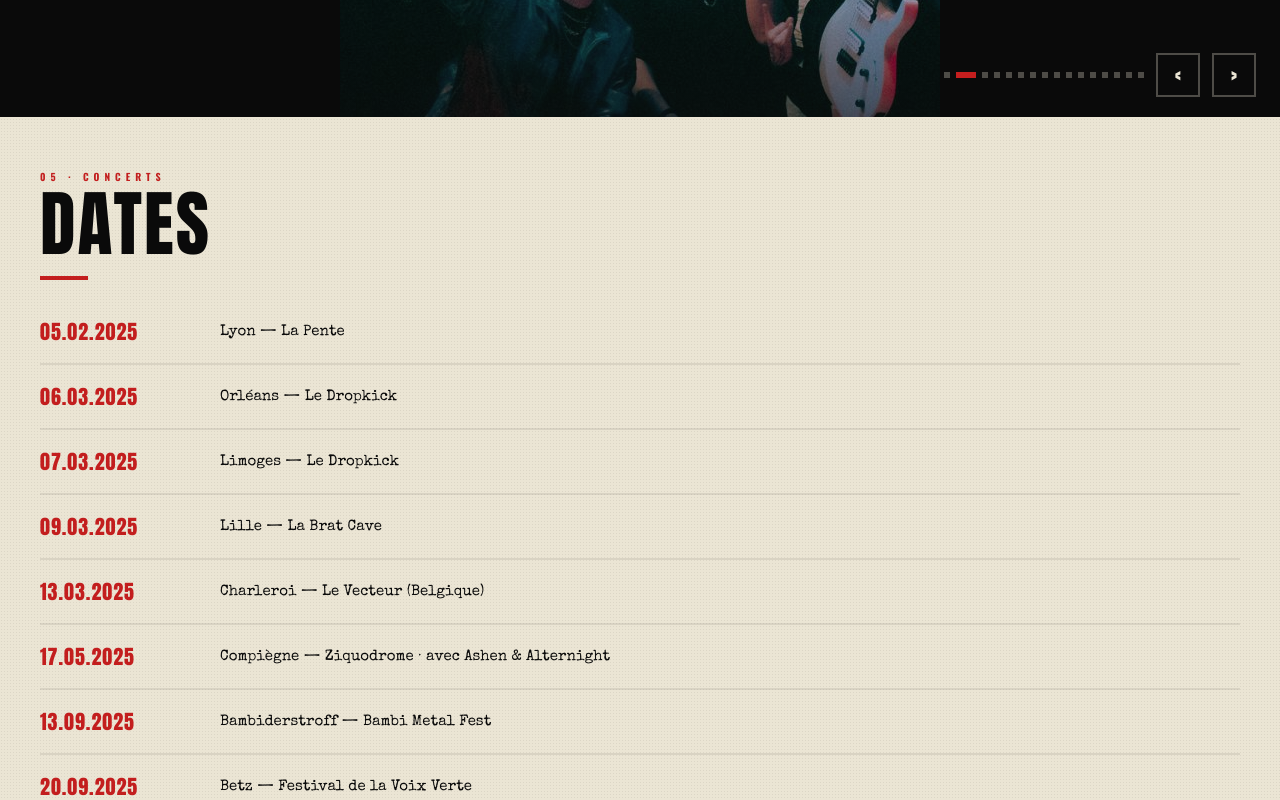
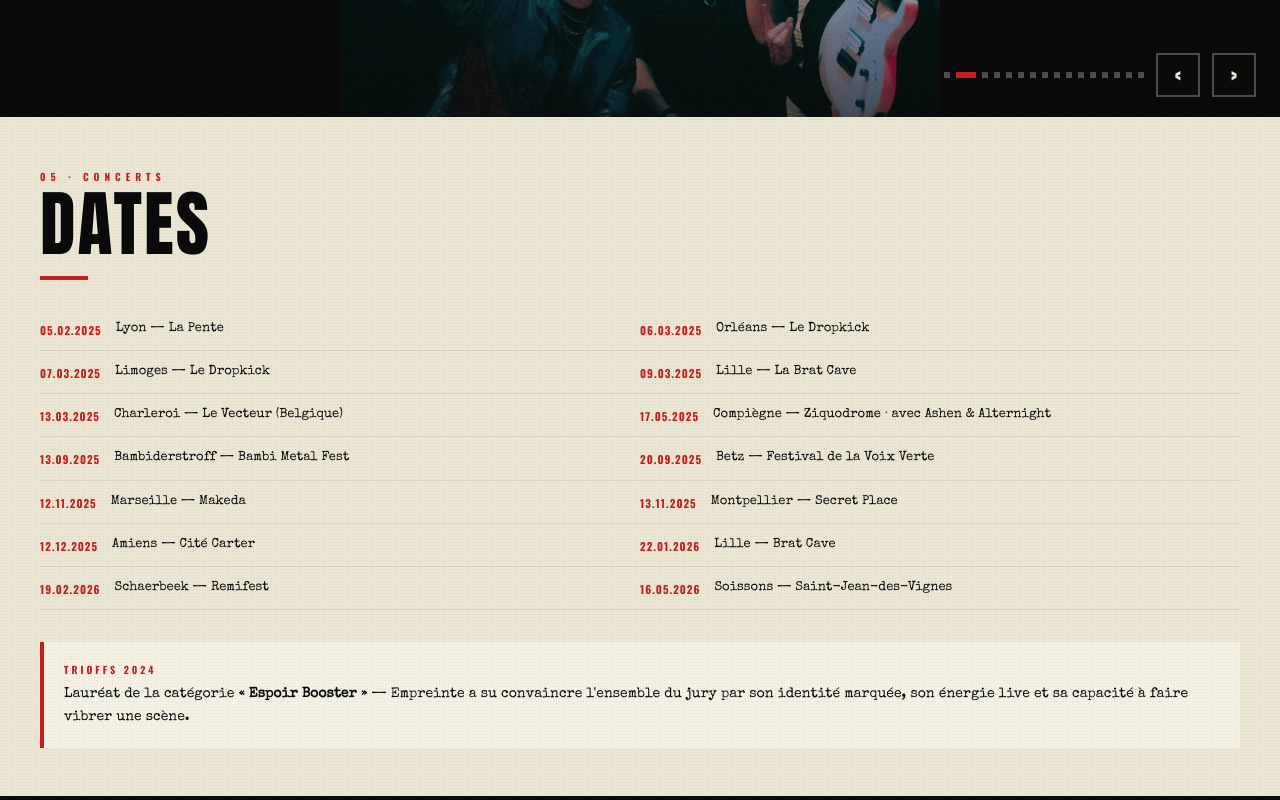
Before and after one commit to BrownGreg/carillon_label, a React (Vite) app in the folder app/: page /epk/empreinte in a window 1280 px wide. Shown: the part 3453-4253 px from the top of the page. Built offline with nearby package versions, Linux system fonts and the light colour scheme; a web font is replaced by a local one.

Commit message:
style: dates Empreinte EPK — affichage 2 colonnes identique à Indicible
Co-Authored-By: Claude Sonnet 4.6 <noreply@anthropic.com>

```diff
--- a/app/src/pages/EpkEmpreintePage.jsx
+++ b/app/src/pages/EpkEmpreintePage.jsx
@@ -489,27 +489,41 @@ const DatesSection = styled.div`
   }
 `
 
-const DateRow = styled.div`
+const DatesGrid = styled.div`
   display: grid;
-  grid-template-columns: 160px 1fr;
-  gap: 20px;
-  padding: 16px 0;
-  border-bottom: 2px solid rgba(10,10,10,0.08);
-  align-items: center;
-  &:last-child { border-bottom: none; }
+  grid-template-columns: 1fr 1fr;
+  gap: 0;
+  margin-top: 28px;
+
+  @media (max-width: 640px) {
+    grid-template-columns: 1fr;
+  }
+`
+
+const DateItem = styled.div`
+  padding: 12px 0;
+  border-bottom: 1px solid rgba(10,10,10,0.08);
+  display: flex;
+  gap: 14px;
+  align-items: flex-start;
 `
 
 const DateVal = styled.div`
-  font-family: ${fonts.display};
-  font-size: 20px;
+  font-family: ${fonts.heading};
+  font-weight: 700;
+  font-size: 11px;
   letter-spacing: 1px;
   color: ${colors.red};
+  white-space: nowrap;
+  flex-shrink: 0;
+  padding-top: 2px;
 `
 
 const DatePlace = styled.div`
   font-family: ${fonts.body};
-  font-size: 15px;
+  font-size: 13px;
   color: ${colors.ink};
+  line-height: 1.4;
 `
 
 /* ── CONTACT ── */
@@ -802,12 +816,14 @@ export default function EpkEmpreintePage() {
         <SectionLabel>05 · Concerts</SectionLabel>
         <SectionTitle>DATES</SectionTitle>
         <Rule />
-        {dates.map(d => (
-          <DateRow key={d.date}>
-            <DateVal>{d.date}</DateVal>
-            <DatePlace>{d.lieu}</DatePlace>
-          </DateRow>
-        ))}
+        <DatesGrid>
+          {dates.map(d => (
+            <DateItem key={d.date}>
+              <DateVal>{d.date}</DateVal>
+              <DatePlace>{d.lieu}</DatePlace>
+            </DateItem>
+          ))}
+        </DatesGrid>
 
         <div style={{ marginTop: '32px', padding: '20px', background: '#f5f0e4', borderLeft: '4px solid #c41e1e' }}>
           <div style={{ fontFamily: fonts.heading, fontWeight: 700, fontSize: '10px', letterSpacing: '3px', textTransform: 'uppercase', color: colors.red, marginBottom: '6px' }}>Trioffs 2024</div>
```
